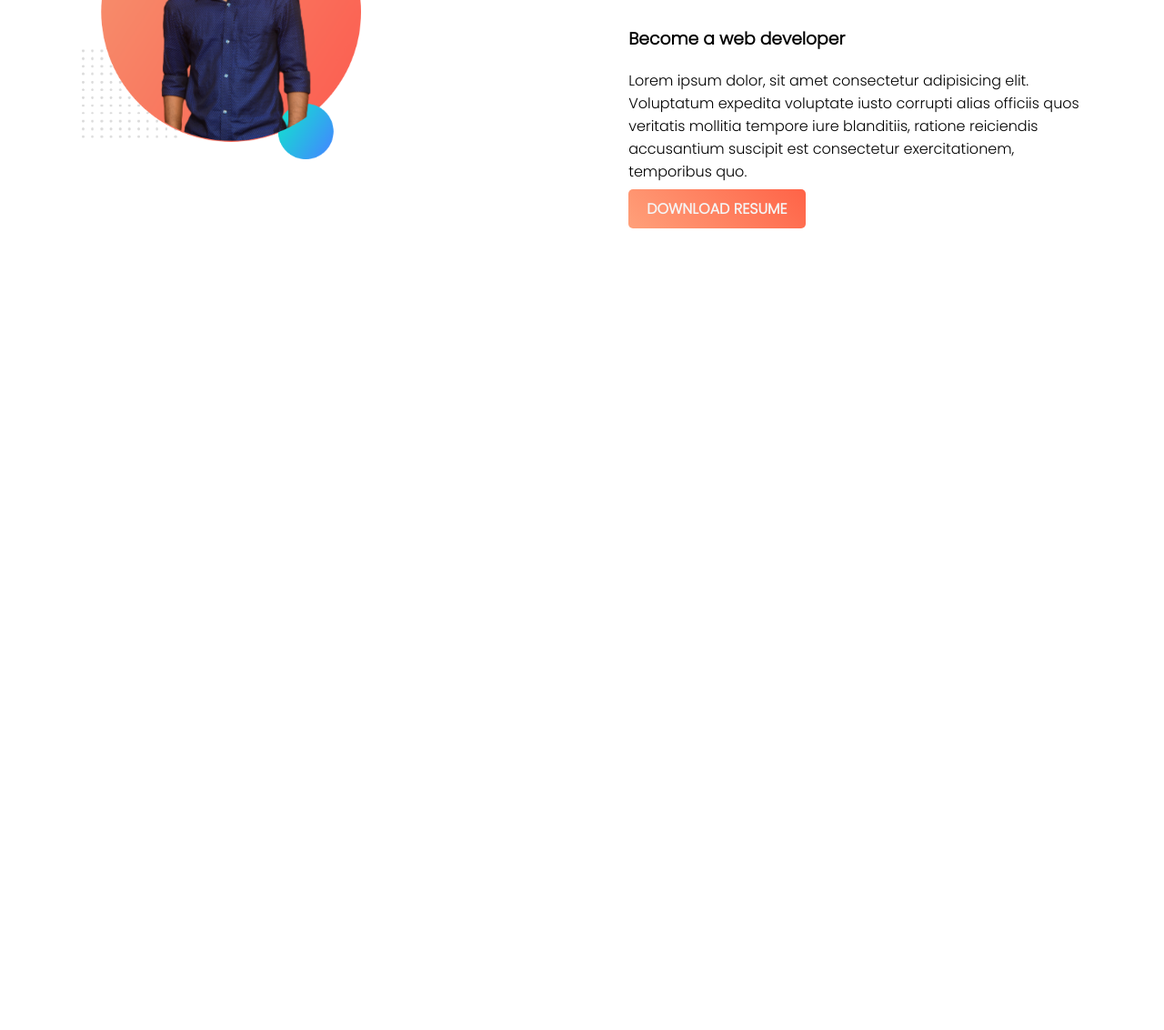
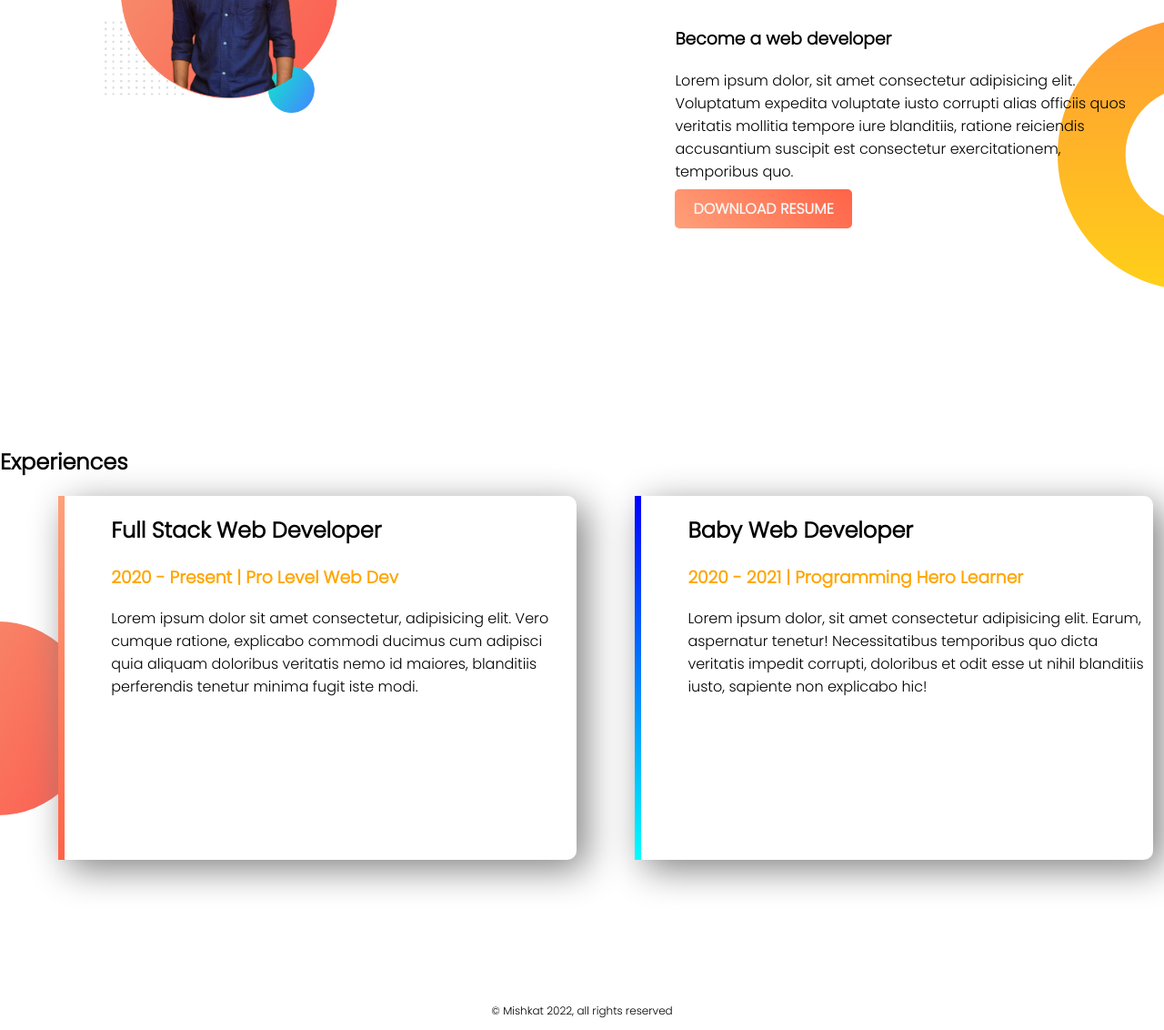
Before and after one commit to MishkatHossainMilon/web-portfolio, a plain HTML site: page index.html in a window 1280 px wide. Shown: the part 730-1862 px from the top of the page at 91% size. Before the commit the page ends 1200 px from the top, so only its background shows below. Drawn offline with Linux system fonts and the light colour scheme.

Commit message:
Finished my fist ever websit

```diff
--- a/index.html
+++ b/index.html
@@ -14,7 +14,7 @@
     <section class="top-banner">
         <div class="half-width">
             <h1>Welcome To</h1>
-    <h1><span class="name-highlight">Mishkat</span> Website</h1>
+    <h1><span class="orange-highlight">Mishkat</span> Website</h1>
     <h3>World-Class professional web dev</h3>
     <p>Lorem ipsum dolor sit amet consectetur adipisicing elit. Omnis earum harum sequi quia, repellendus ad inventore repellat culpa at ratione, eos aperiam blanditiis hic expedita, quo nisi odit accusamus debitis!</p>
     <a class="link-button" href="https://www.linkedin.com/in/md-mishkat-hossain-68b844198/" target="_blank">HIRE ME</a>
@@ -32,8 +32,23 @@
             <h3>Become a web developer</h3>
             <p>Lorem ipsum dolor, sit amet consectetur adipisicing elit. Voluptatum expedita voluptate iusto corrupti alias officiis quos veritatis mollitia tempore iure blanditiis, ratione reiciendis accusantium suscipit est consectetur exercitationem, temporibus quo.</p>
             <a class="link-button" href="https://www.freecodecamp.org/mishkat_hossain" target="_blank">DOWNLOAD RESUME</a>
-
         </div>
     </section>
+    <section class="experience-area">
+        <h2>Experiences</h2>
+        <div id="full-stack" class="half-width single-experience">
+            <h2>Full Stack Web Developer</h2>
+            <h3 class="orange-highlight">2020 - Present | Pro Level Web Dev</h3>
+            <p>Lorem ipsum dolor sit amet consectetur, adipisicing elit. Vero cumque ratione, explicabo commodi ducimus cum adipisci quia aliquam doloribus veritatis nemo id maiores, blanditiis perferendis tenetur minima fugit iste modi.</p>
+        </div>
+        <div id="baby-dev" class="half-width single-experience">
+            <h2>Baby Web Developer</h2>
+            <h3 class="orange-highlight">2020 - 2021 | Programming Hero Learner</h3>
+            <p>Lorem ipsum dolor, sit amet consectetur adipisicing elit. Earum, aspernatur tenetur! Necessitatibus temporibus quo dicta veritatis impedit corrupti, doloribus et odit esse ut nihil blanditiis iusto, sapiente non explicabo hic!</p>
+        </div>
+    </section>
+    <footer>
+        <p>© Mishkat 2022, all rights reserved</p>
+    </footer>
 </body>
 </html>
--- a/style.css
+++ b/style.css
@@ -7,7 +7,7 @@ h1{
     font-size: 50px;
 }
 
-.name-highlight{
+.orange-highlight{
     color: orange;
 }
 
@@ -15,10 +15,10 @@ h1{
     width: 40%;
     float: left;
     margin-left: 5%;
-    padding-left: 2%;
+    padding-left: 4%;
 }
 .half-width  img{
-    width: 60%;
+    width: 50%;
 
 }
 .top-banner{
@@ -39,3 +39,38 @@ section{
     color: whitesmoke;
     font-weight: 700;
 }
+
+.dream-area{
+    background-image: url(images/dream-bg.png);
+    background-repeat:  no-repeat;
+    background-position: right;
+}
+
+.single-experience{
+    box-shadow: 10px 10px 40px gray;
+    border-radius: 10px;
+    height: 80%;
+    background-color: white;
+}
+
+.experience-area{
+    background-image: url(images/exp-bg.png);
+    background-repeat: no-repeat;
+    background-position: left;
+}
+
+#full-stack{
+    border-left: 7px solid;
+    border-image: linear-gradient(180deg, lightsalmon, tomato);
+    border-image-slice: 1;
+}
+
+#baby-dev{
+    border-left: 7px solid;
+    border-image: linear-gradient(180deg, blue, cyan);
+    border-image-slice: 1;
+}
+footer p{
+    text-align: center;
+    font-size: 12px;
+}
```
